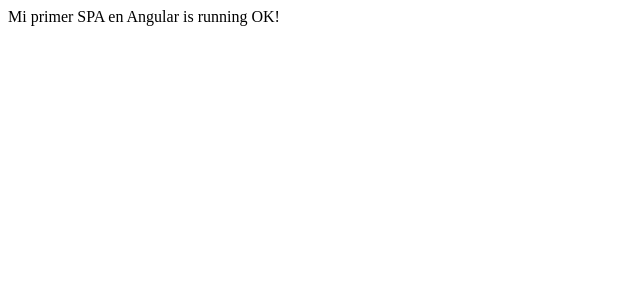
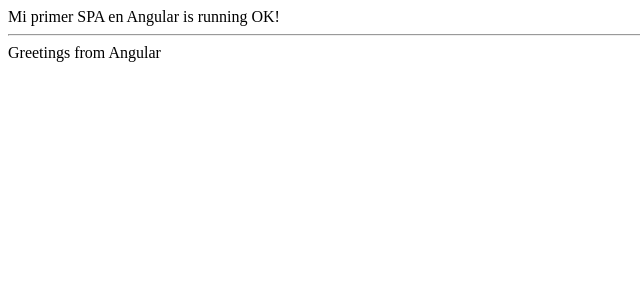
Before and after one commit to jfbarahonag/my-first-angular-app, an Angular app: page / in a window 1280 px wide. Shown: the top 300 px of the page, without its empty margins (0-640 px from the left). Built offline with nearby package versions, Linux system fonts and the light colour scheme.

Commit message:
new property added to app component

```diff
--- a/src/app/app.component.html
+++ b/src/app/app.component.html
@@ -1 +1,3 @@
 <span class="hover-text">{{ title }} is running OK!</span>
+<hr>
+<span class="hover-text">{{ greeting }}</span>
--- a/src/app/app.component.ts
+++ b/src/app/app.component.ts
@@ -7,4 +7,5 @@
 })
 export class AppComponent {
   title = 'Mi primer SPA en Angular';
+  greeting = 'Greetings from Angular'
 }
```
